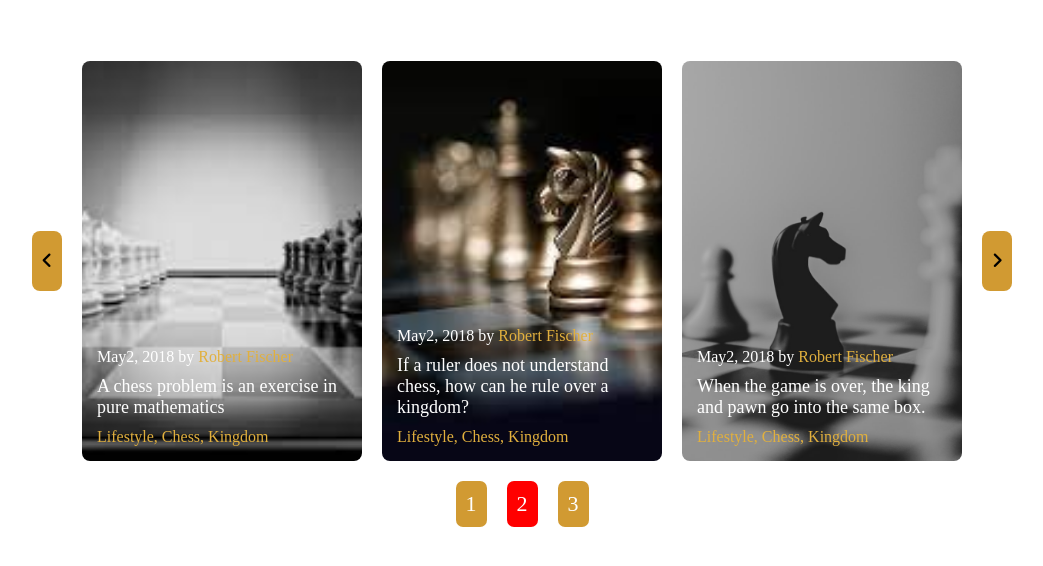
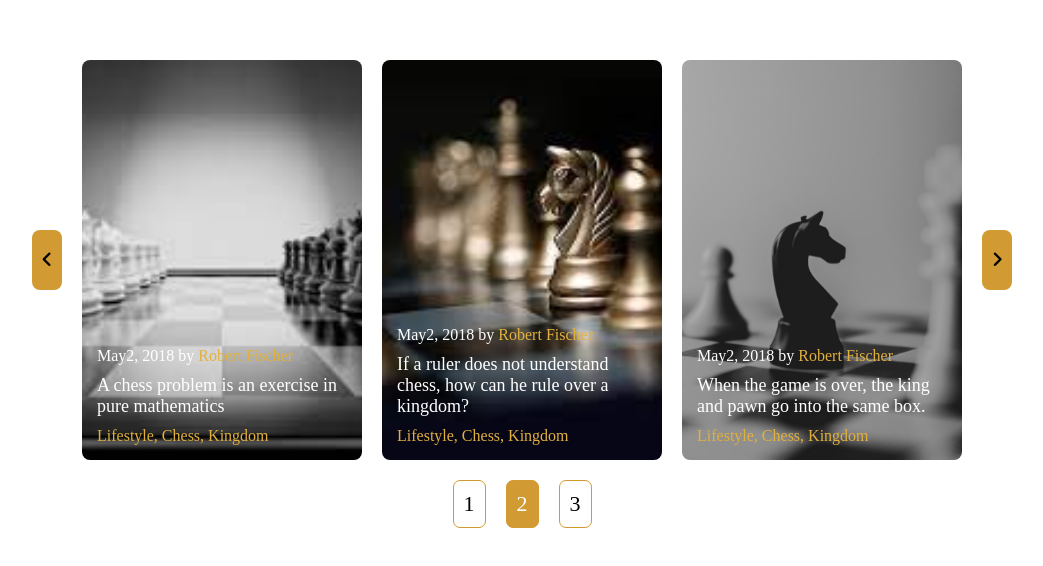
Before and after one commit to HashimJafarov/Swiper-Slide, a plain HTML site: page index.html in a window 1280 px wide. Shown: the part 106-672 px from the top of the page, without its empty margins (118-1161 px from the left). Drawn offline with Linux system fonts and the light colour scheme.

Commit message:
paginate color

```diff
--- a/app.css
+++ b/app.css
@@ -6,7 +6,8 @@
   list-style: none;
 }
 .active {
-  background-color: red !important;
+  background-color: rgb(209, 154, 50) !important;
+  color: #fff !important;
 }
 section {
   height: 100vh;
@@ -73,11 +74,13 @@ section {
 }
 .pagination li {
   font-size: 22px;
-  background-color: rgb(209, 154, 50);
+  background-color: transparent;
+  border: 1px solid rgb(209, 154, 50);
+
   padding: 10px;
   border-radius: 7px;
   cursor: pointer;
-  color: #fff;
+  color: #000;
 }
 .titles {
   position: absolute;
```
